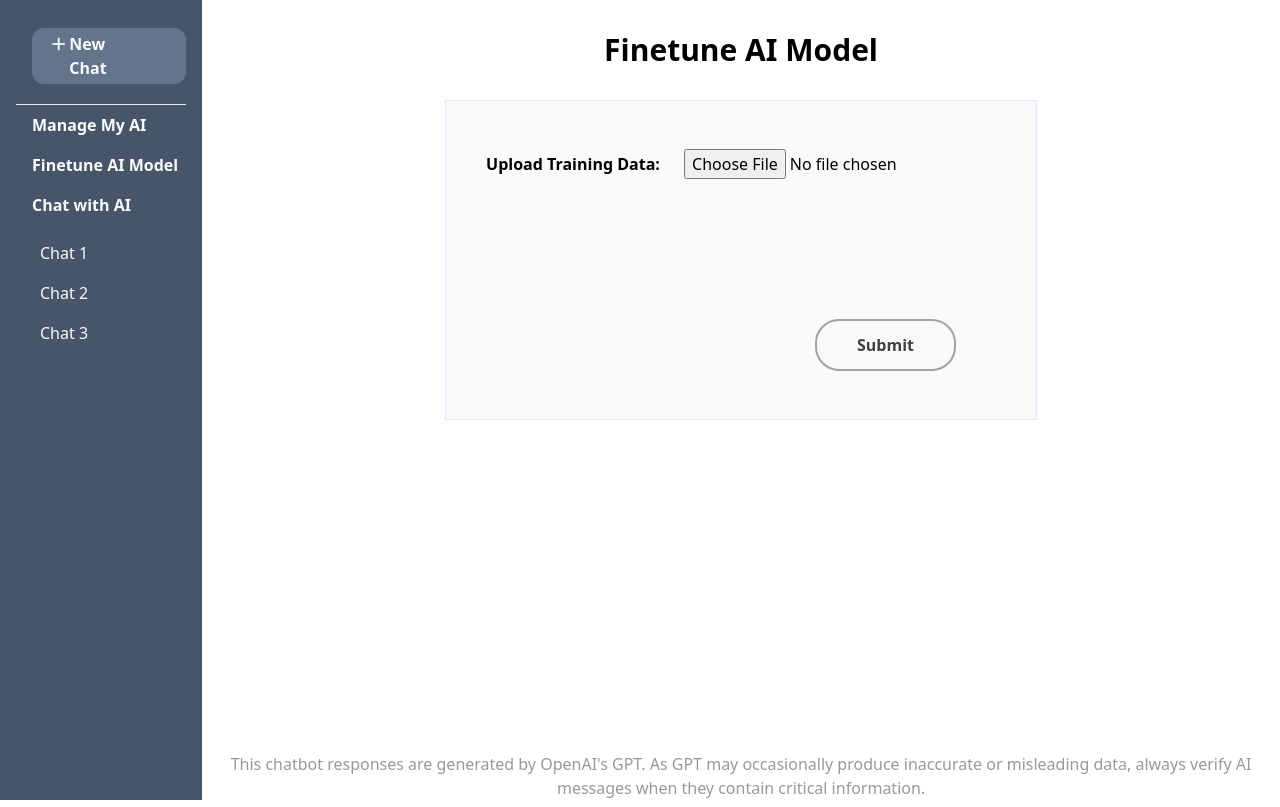
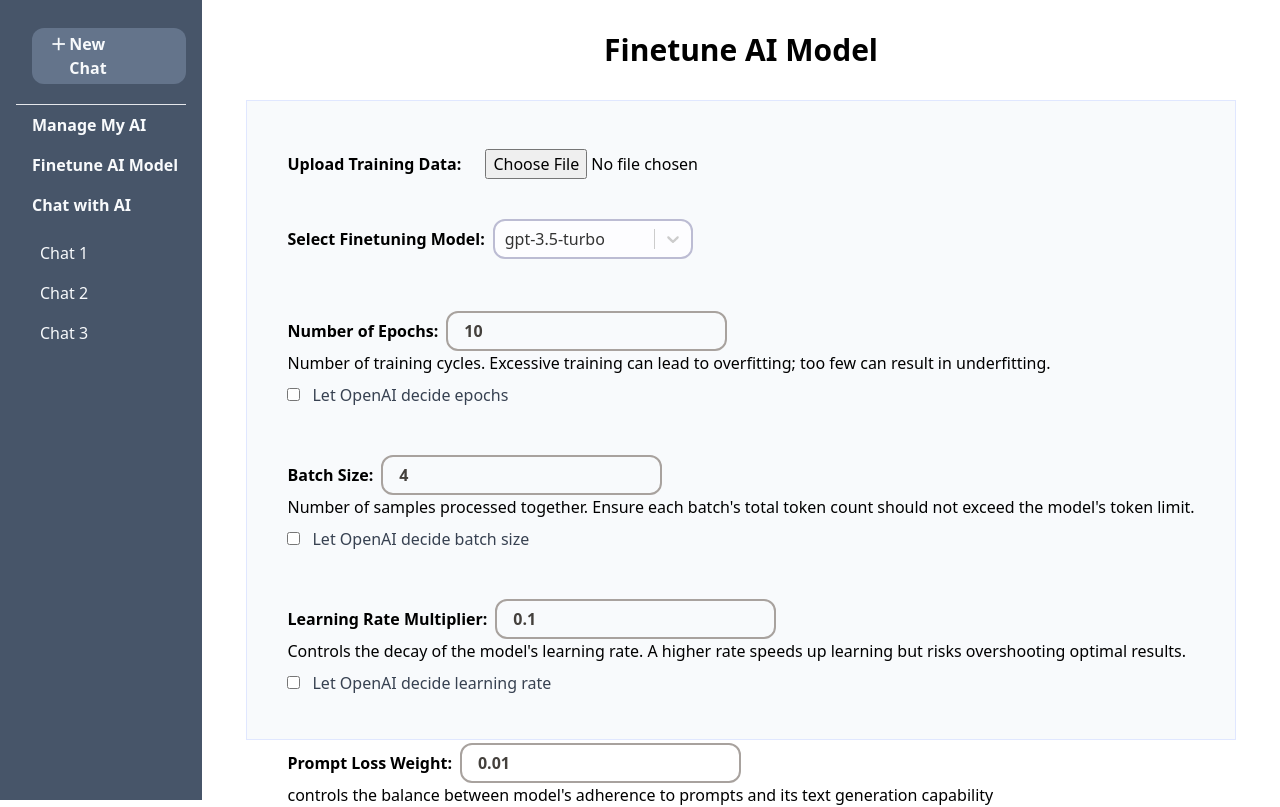
Before and after one commit to vunt199802/Smartchat-RAG, a Next.js app: page /finetunemodel in a window 1280 px wide. Shown: the top 807 px of the page. Built offline with nearby package versions, Linux system fonts and the light colour scheme.

Commit message:
Add aditional parameters to finetuning config form

```diff
--- a/src/pages/finetunemodel.tsx
+++ b/src/pages/finetunemodel.tsx
@@ -1,19 +1,101 @@
-import { FC, MouseEvent, useState } from 'react'
+import { FC, ChangeEvent, MouseEvent, useState } from 'react'
+import { ActionMeta} from 'react-select'
 
 import Header from '@/src/components/Header'
 import UploadFile from '@/src/components/UploadFile'
-import { ApiResponse } from '@/src/types/common'
+import Checkbox from '@/src/components/Checkbox'
+import DropDownSelect from '@/src/components/DropDownSelect'
+import { OptionType, ApiResponse } from '@/src/types/common'
+
+interface DropDownData {
+  finetuning: {
+    value: string;
+    label: string;
+  }
+}
+
+interface InputData {
+  batchSize: number;
+  epochs: number;
+  learningRateMultiplier: number;
+  promptLossWeight: number;
+}
+
+const finetuningOptions = [
+  { value: 'gpt-3.5-turbo', label: 'gpt-3.5-turbo' },
+  { value: 'babbage-002', label: 'babbage-002' },
+  { value: 'davinci-002', label: 'davinci-002' },
+]
 
 const FinetuneModel: FC = () => {
-
   const [selectedFile, setSelectedFile] =useState<File | null>(null)
+  const [selectedDropDown, setSelectedDropDown] = useState<DropDownData>({
+    finetuning: finetuningOptions[0],
+  })
+  const [selectedInput, setSelectedInput] = useState<InputData>({
+    batchSize: 4,
+    epochs: 10,
+    learningRateMultiplier: 0.1,
+    promptLossWeight: 0.01
+  })
 
   const [isLoading, setIsLoading] = useState(false)
   const [successMessage, setSuccessMessage] = useState<string | null> (null)
   const [error, setError] = useState<string | null> (null)
-  const [uploadError, setUploadError] = useState< string | null>(null);
+
+  const [uploadError, setUploadError] = useState< string | null>(null)
+  const [inputErrors, setInputErrors] = useState<{[key: string]: string | null}>({
+    batchSize: null,
+    epochs: null,
+    learningRateMultiplier: null,
+    promptLossWeight: null,
+    integer: null
+  });
 
   const [notification, setNotification] = useState<string | null> (null)
+
+  const handleDropDownChange = (selectedOption: OptionType | null, actionMeta: ActionMeta<OptionType>) => {
+    if (selectedOption === null) return;
+    if(actionMeta.name === 'finetuning'){
+      setSelectedDropDown({
+        ...selectedDropDown,
+        [actionMeta.name]: selectedOption
+      })
+    }
+  }
+
+  const validateInput = (name: string, value: number) => {
+    if (value === null){
+      setInputErrors(prev => ({...prev, ['nullValue']: `${name}'s value cannot be empty.`}))
+
+    } else if ((name ==='epochs' || name === 'batchSize') && !Number.isInteger(value)) {
+      setInputErrors(prev => ({...prev, ['integer']: `${name} should be an integer.`}))
+
+    } else {
+      setInputErrors(prev => ({...prev, ['integer']: null, ['nullValue']: null }))
+    }
+  }
+
+  const handleInputChange = (e: ChangeEvent<HTMLInputElement>) => {
+    const name = e.target.name
+    let value = e.target.value
+
+    // Remove leading zeroes
+    value = value.replace(/^0+/, '');
+
+    if(inputErrors[name]) validateInput(name, parseFloat(value))
+
+    setSelectedInput({
+      ...selectedInput,
+      [name]: value
+    })
+  }
+  const handleInputBlur = (e: ChangeEvent<HTMLInputElement>) => {
+    const name = e.target.name;
+    const value = parseInt(e.target.value)
+
+    validateInput(name, value)
+  }
 
   const handleSubmit = async (e: MouseEvent<HTMLButtonElement>) => {
     e.preventDefault()
@@ -31,6 +113,11 @@ const FinetuneModel: FC = () => {
 
     const formData = new FormData()
     formData.append('file', selectedFile)
+    formData.append('finetuning', selectedDropDown.finetuning.value)
+    formData.append('epochs', selectedInput.epochs.toString())
+    formData.append('batchsize', selectedInput.batchSize.toString())
+    formData.append('learningRateMultiplier', selectedInput.learningRateMultiplier.toString())
+    formData.append('promptLossWeight', selectedInput.promptLossWeight.toString())
 
     try {
       const res = await fetch('/api/finetune', {
@@ -61,14 +148,83 @@ const FinetuneModel: FC = () => {
         {notification}
       </div>
       <Header pageTitle="Finetune AI Model" />
-      <form className="flex flex-col h-60vh lg:h-40vh p-10 justify-between bg-slate-50 border border-indigo-100">
+      <form className="flex flex-col h-80vh  p-10 justify-start bg-slate-50 border border-indigo-100">
         <UploadFile
           label="Upload Training Data: "
-          fileType=".csv, .xls, .xlsx, .json, .jsonl"
+          fileType=".jsonl"
           uploadError={uploadError}
           setUploadError={setUploadError}
           setSelectedFile={setSelectedFile}
         />
+        <div className="flex justify-start my-5">
+          <DropDownSelect
+            name='filetuningModel'
+            selectedOption={selectedDropDown.finetuning}
+            onChange={handleDropDownChange}
+            options={finetuningOptions}
+            label='Select Finetuning Model:'
+          />
+        </div>
+        <div className="my-5">
+          <label htmlFor="epochs" className="font-bold mr-2 py-1.5">
+            Number of Epochs:
+          </label>
+          <input
+            type="number"
+            name="epochs"
+            value={selectedInput.epochs}
+            className="w-50 bg-transparent hover:bg-slate-100 text-stone-700 font-semibold mr-20 py-1.5 px-4 border-2 border-stone-400 hover:border-transparent rounded-xl focus:border-sky-800 focus:outline-none"
+            onChange={handleInputChange}
+            onBlur={handleInputBlur}
+          />
+           <p>Number of training cycles. Excessive training can lead to overfitting; too few can result in underfitting.</p>
+          <Checkbox label="Let OpenAI decide epochs" />
+        </div>
+        <div className="my-5">
+          <label htmlFor="batchSize" className="font-bold mr-2 py-1.5">
+            Batch Size:
+          </label>
+          <input
+            type="number"
+            name="batchSize"
+            value={selectedInput.batchSize}
+            className="bg-transparent hover:bg-slate-100 text-stone-700 font-semibold py-1.5 px-4 border-2 border-stone-400 hover:border-transparent rounded-xl focus:border-sky-800 focus:outline-none"
+            onChange={handleInputChange}
+            onBlur={handleInputBlur}
+          />
+          <p>Number of samples processed together. Ensure each batch&apos;s total token count should not exceed the model&apos;s token limit.</p>
+          <Checkbox label="Let OpenAI decide batch size" />
+        </div>
+        <div className="my-5">
+          <label htmlFor="learningRateMultiplier" className="font-bold mr-2 py-1.5">
+            Learning Rate Multiplier:
+          </label>
+          <input
+            type="number"
+            name="learningratemultiplier"
+            value={selectedInput.learningRateMultiplier}
+            className="bg-transparent hover:bg-slate-100 text-stone-700 font-semibold py-1.5 px-4 border-2 border-stone-400 hover:border-transparent rounded-xl focus:border-sky-800 focus:outline-none"
+            onChange={handleInputChange}
+            onBlur={handleInputBlur}
+          />
+          <p>Controls the decay of the model&apos;s learning rate. A higher rate speeds up learning but risks overshooting optimal results.</p>
+          <Checkbox label="Let OpenAI decide learning rate" />
+        </div>
+        <div className="my-5">
+          <label htmlFor="promptLossWeight" className="font-bold mr-2 py-1.5">
+            Prompt Loss Weight:
+          </label>
+          <input
+            type="number"
+            name="promptlossweight"
+            value={selectedInput.promptLossWeight}
+            className="bg-transparent hover:bg-slate-100 text-stone-700 font-semibold py-1.5 px-4 border-2 border-stone-400 hover:border-transparent rounded-xl focus:border-sky-800 focus:outline-none"
+            onChange={handleInputChange}
+            onBlur={handleInputBlur}
+          />
+          <p>controls the balance between model&apos;s adherence to prompts and its text generation capability</p>
+          <Checkbox label="Let OpenAI decide prompt loss weight" />
+        </div>
         <div className="flex justify-end my-2">
           <button
             type="submit"
@@ -83,6 +239,11 @@ const FinetuneModel: FC = () => {
         {successMessage && <p className="bold text-green-600" role="status">{successMessage}</p>}
         {error && <p className="bold text-red-600" role="alert">{error}</p>}
         {uploadError && <p className="text-red-600">{uploadError}</p>}
+        {inputErrors.integer && <p className="text-red-600">{inputErrors.integer}</p>}
+        {inputErrors.epochs && <p className="text-red-600">{inputErrors.epochs}</p>}
+        {inputErrors.batchSize && <p className="text-red-600">{inputErrors.batchSize}</p>}
+        {inputErrors.learningRateMultiplier && <p className="text-red-600">{inputErrors.learningRateMultiplier}</p>}
+        {inputErrors.promptLossWeight && <p className="text-red-600">{inputErrors.promptLossWeight}</p>}
       </form>
       <div className="flex flex-col h-40vh items-center justify-between"></div>
     </div>
--- a/src/pages/managemyai.tsx
+++ b/src/pages/managemyai.tsx
@@ -9,16 +9,16 @@ import PlusIcon from '@/src/components/PlusIcon'
 import { OptionType, ApiResponse } from '@/src/types/common'
 
 interface InputData {
-  'chunkSize': number,
-  'chunkOverlap': number,
-  'newFileCategory': string
+  chunkSize: number;
+  chunkOverlap: number;
+  newFileCategory: string;
 }
 interface DropDownData {
-  'fileCategory': {
+  fileCategory: {
     value: string;
     label: string;
   };
-  'embeddingModel': {
+  embeddingModel: {
     value: string;
     label: string;
   };
```
